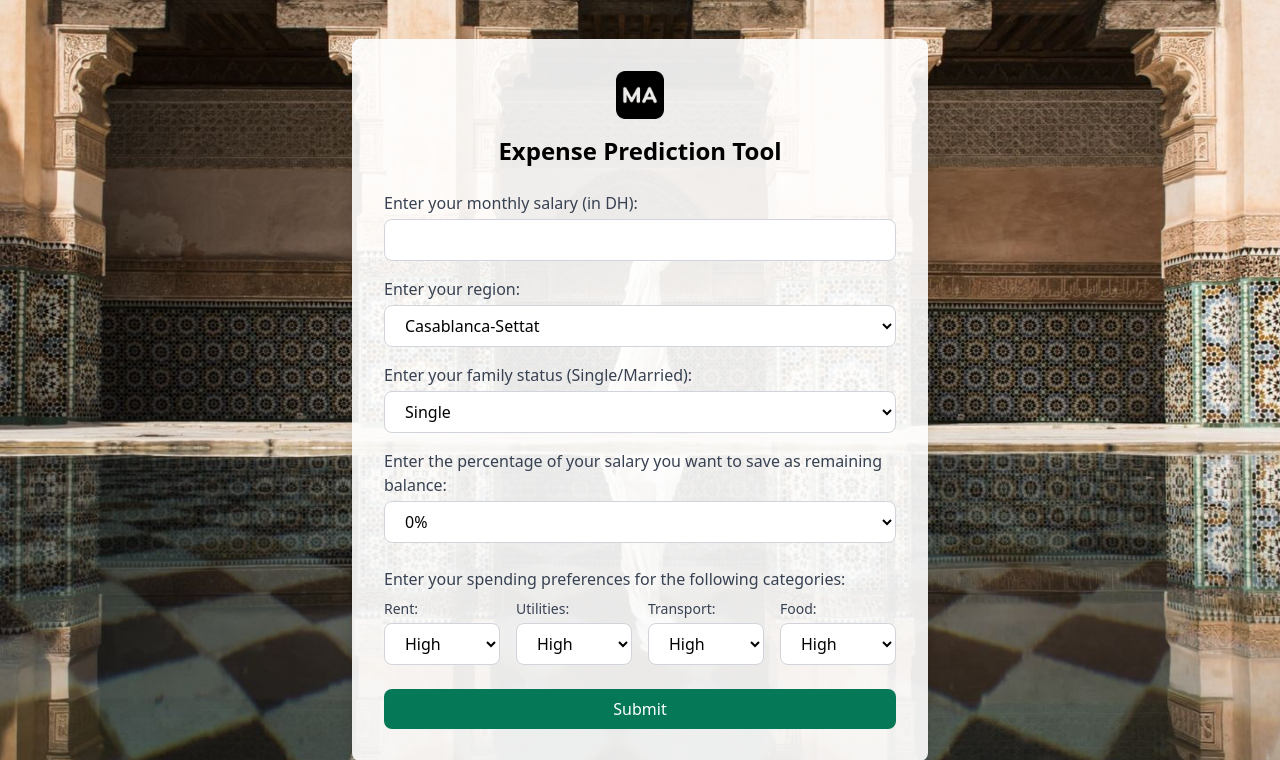
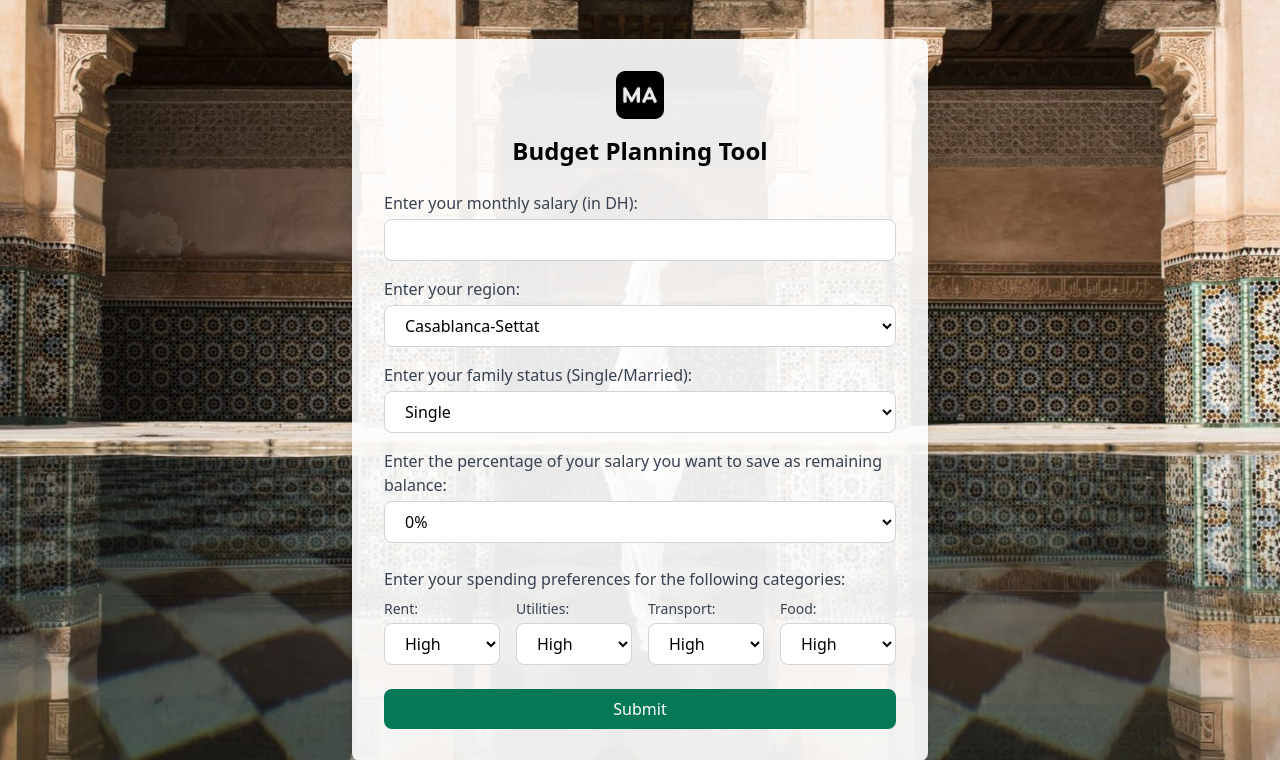
Before and after one commit to ayatnourhachmi/PI-WEB, a Flask app: page /budgetPlanningTool in a window 1280 px wide. Shown: the top 760 px of the page. Run offline with Flask 3, Linux system fonts and the light colour scheme; some libraries are stand-ins or nearby versions.

Commit message:
update title to Budget Planning Tool

```diff
--- a/PI-WEB/backend/app/templates/budgetPTool.html
+++ b/PI-WEB/backend/app/templates/budgetPTool.html
@@ -3,7 +3,7 @@
 <head>
   <meta charset="UTF-8">
   <meta name="viewport" content="width=device-width, initial-scale=1.0">
-  <title>Expense Prediction Tool</title>
+  <title>Budget Planning Tool</title>
   <script src="https://cdn.tailwindcss.com"></script>
   <style>
     body {
@@ -20,7 +20,7 @@
     <a href="" class="text-2xl font-bold text-gray-800">
         <img class="w-12 h-12 mx-auto mb-4" src="{{ url_for('static', filename='images/maroc.png') }}" alt="Logo">
       </a>
-    <h1 id="title" class="text-2xl font-bold text-center mb-6">Expense Prediction Tool</h1>
+    <h1 id="title" class="text-2xl font-bold text-center mb-6">Budget Planning Tool</h1>
     <!-- Form Section -->
     <div id="form-section">
       <form id="predictionForm" method="POST" class="space-y-6" action="/submit">
```
